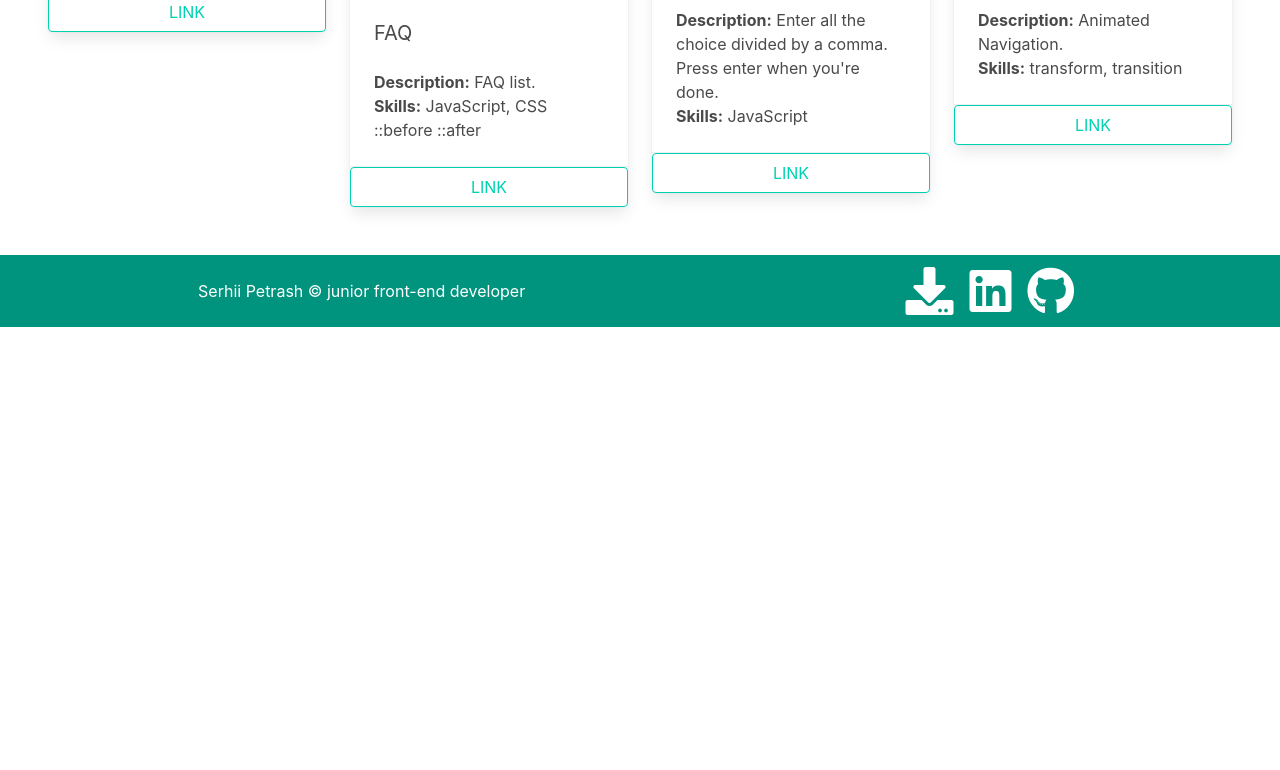
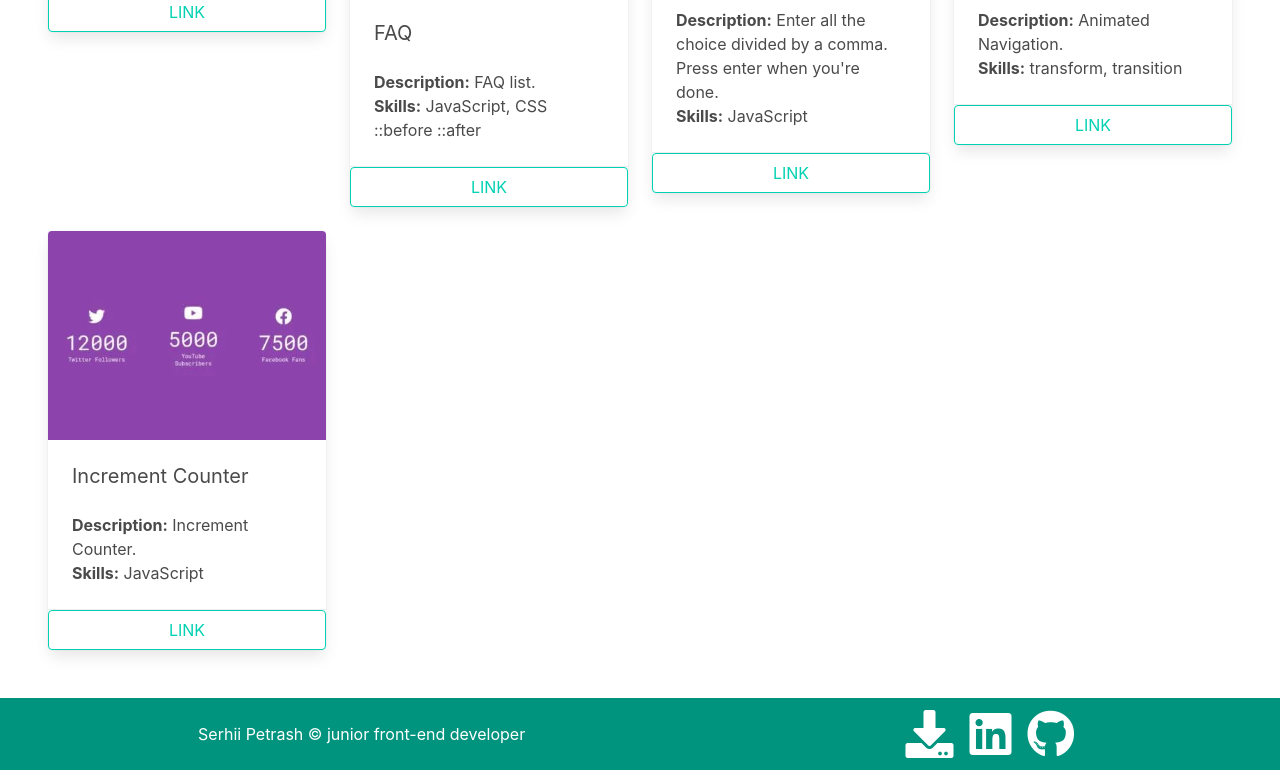
Before and after one commit to serhiipetrash/sp-portfolio, a plain HTML site: page index.html in a window 1280 px wide. Shown: the part 2536-3306 px from the top of the page. Before the commit the page ends 2863 px from the top, so only its background shows below. Drawn offline with nearby package versions, Linux system fonts and the light colour scheme.

Commit message:
add page Increment Counter

```diff
--- /dev/null
+++ b/dev/16/style.css
@@ -0,0 +1,32 @@
+@import url('https://fonts.googleapis.com/css?family=Roboto+Mono&display=swap');
+* {
+  box-sizing: border-box;
+}
+
+body {
+  background-color: #8e44ad;
+  color: #fff;
+  font-family: 'Roboto Mono', sans-serif;
+  display: flex;
+  align-items: center;
+  justify-content: center;
+  height: 100vh;
+  overflow: hidden;
+  margin: 0;
+}
+.counter-container {
+  display: flex;
+  flex-direction: column;
+  justify-content: center;
+  text-align: center;
+  margin: 30px 50px;
+}
+.counter {
+  font-size: 60px;
+  margin-top: 10px;
+}
+@media (max-width: 600px) {
+  body {
+    flex-direction: column;
+  }
+}
--- a/index.html
+++ b/index.html
@@ -593,6 +593,33 @@
               </footer>
             </div>
           </div>
+          <div class="column is-one-quarter">
+            <div class="card">
+              <div class="card-image">
+                <figure class="image">
+                  <img
+                    src="img/16-increment-counter.webp"
+                    width="400"
+                    height="300"
+                    alt="increment-counter"
+                  />
+                </figure>
+              </div>
+              <div class="card-content">
+                <p class="subtitle">Increment Counter</p>
+                <p><b>Description:</b> Increment Counter.</p>
+                <p><b>Skills:</b> JavaScript</p>
+              </div>
+              <footer class="card-footer">
+                <a
+                  href="dev/16/index.html"
+                  target="_blank"
+                  class="card-footer-item button is-primary is-outlined"
+                  >LINK</a
+                >
+              </footer>
+            </div>
+          </div>
         </div>
       </section>
     </main>
```
Also changed, not shown: dev/16/index.html (added, +32 -0 lines), dev/16/script.js (added, +23 -0 lines), img/16-increment-counter.webp (added).
